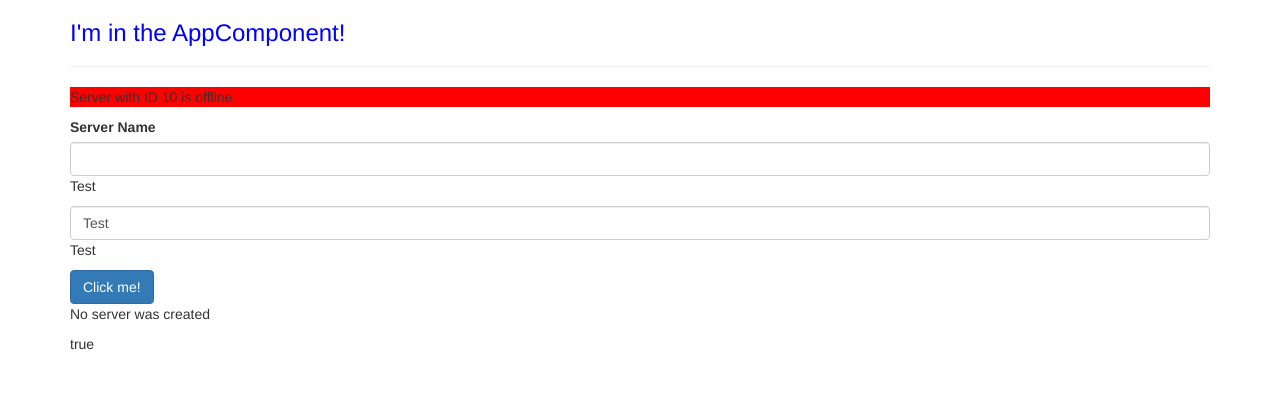
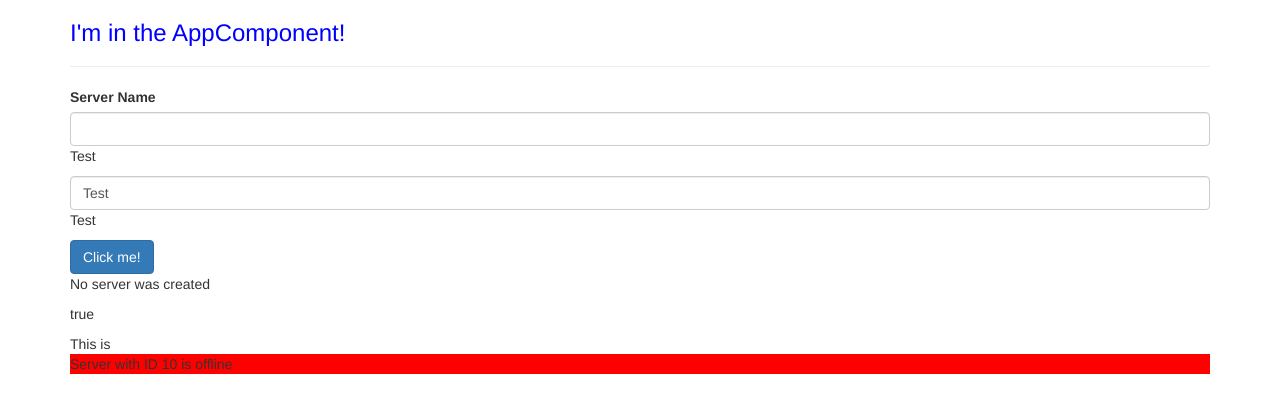
Before and after one commit to VisserSanne/Angular8-TheCompleteGuide, an Angular app in the folder my-first-app/: page / in a window 1280 px wide. Shown: the top 412 px of the page. Built offline with nearby package versions, Linux system fonts and the light colour scheme.

Commit message:
Finished everything before the third assignment

```diff
--- a/my-first-app/src/app/app.component.html
+++ b/my-first-app/src/app/app.component.html
@@ -14,7 +14,7 @@
     <div class="col-xs-12">
       <h3>I'm in the AppComponent!</h3>
       <hr />
-      <app-server></app-server>
+      <app-servers></app-servers>
     </div>
   </div>
 </div>
--- a/my-first-app/src/app/server/server.component.html
+++ b/my-first-app/src/app/server/server.component.html
@@ -8,4 +8,3 @@
 >
   Server with ID {{ serverId }} is {{ getServerStatus() }}
 </p>
-<app-servers></app-servers>
--- a/my-first-app/src/app/servers/servers.component.html
+++ b/my-first-app/src/app/servers/servers.component.html
@@ -17,7 +17,7 @@
 </button>
 
 <!-- The syntax "ngIf" is an if statement within the element. When true the element shows
-      Important to know is that here the attribute is here, or isn't at all -->
+      Important to know is that here the attribute is here, or isn't at all, aka you change the DOM -->
 <p *ngIf="serverCreated; else noServer">{{ serverCreationStatus }}</p>
 <ng-template #noServer
   ><p>{{ serverCreationStatus }}</p>
@@ -25,3 +25,6 @@
 
 <!-- This is String Interpolation -->
 <p [innerText]="allowNewServer"></p>
+
+This is
+<app-server *ngFor="let server of servers"></app-server>
--- a/my-first-app/src/app/servers/servers.component.ts
+++ b/my-first-app/src/app/servers/servers.component.ts
@@ -10,6 +10,7 @@ export class ServersComponent implements OnInit {
   serverCreationStatus = "No server was created";
   serverName = "Test";
   serverCreated = false;
+  servers = ["Testserver"];//, "Testserver 2"];
 
   constructor() {
     setTimeout(() => {
@@ -21,6 +22,7 @@ export class ServersComponent implements OnInit {
 
   onCreateServer() {
     this.serverCreationStatus = "A server was created! Server name is " + this.serverName;
+    this.servers.push(this.serverName);
     this.serverCreated = true;
   }
 
```
